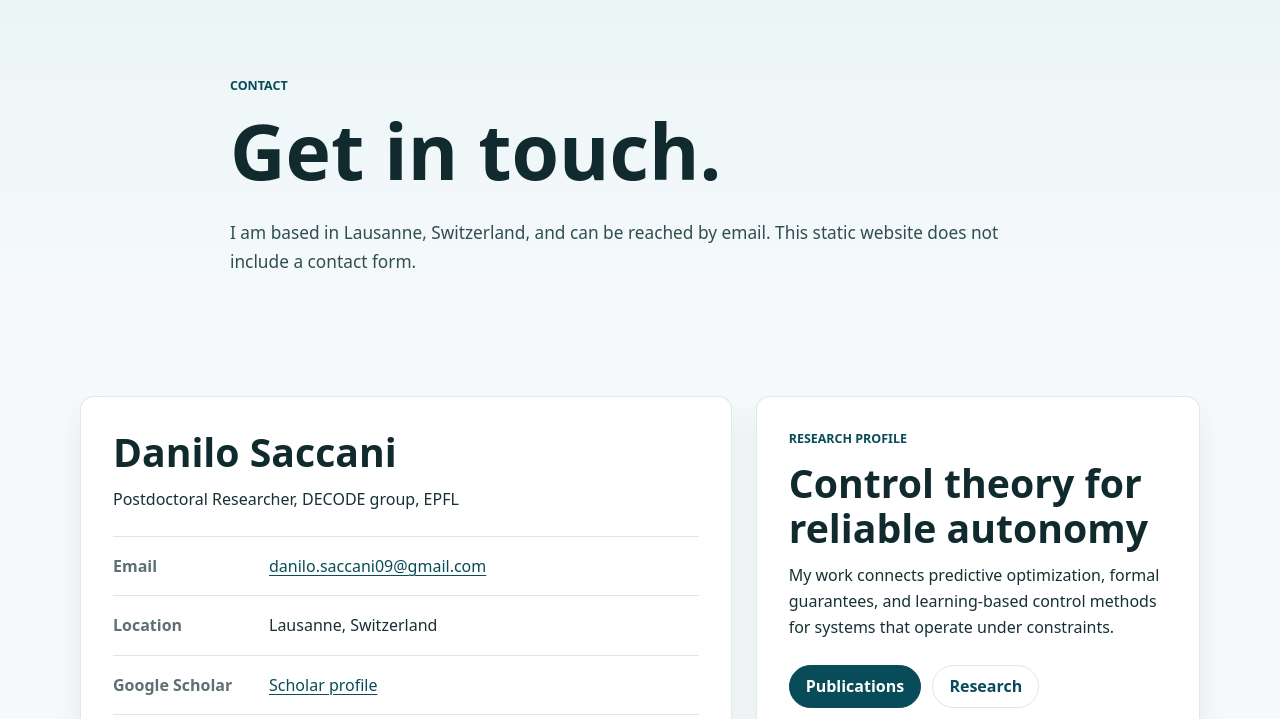
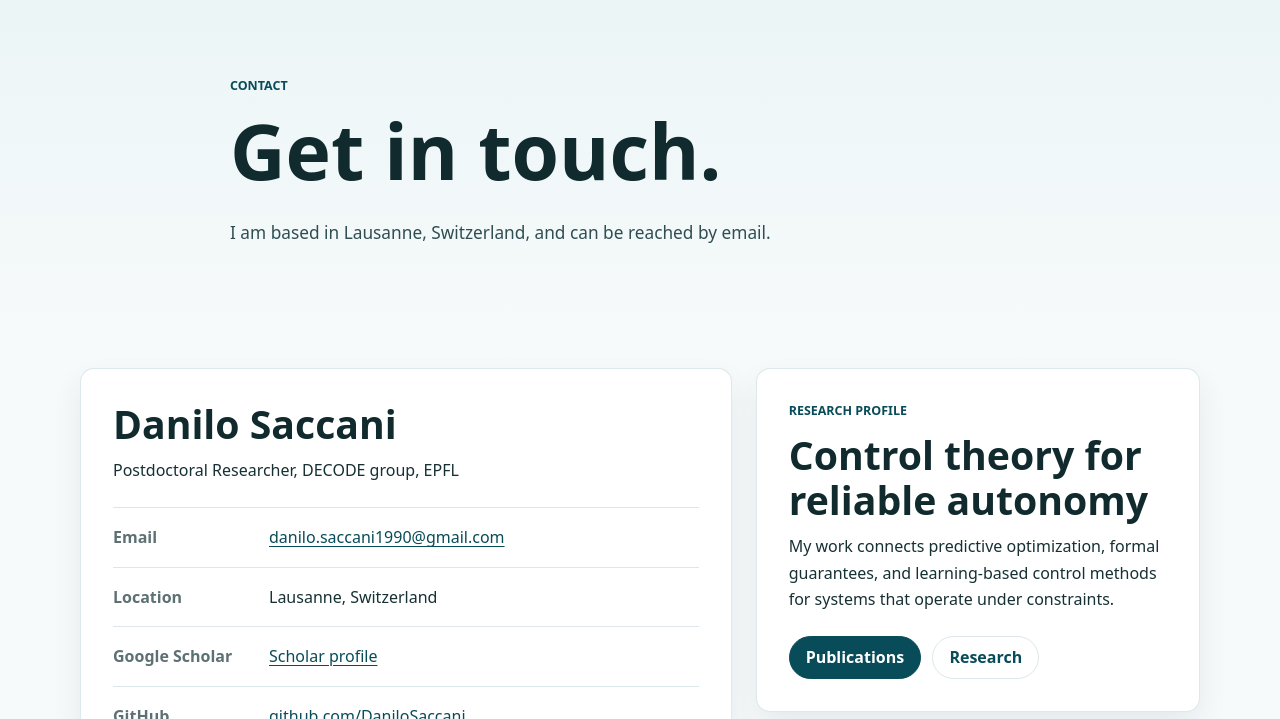
Before and after one commit to DaniloSaccani/danilosaccani.github.io, a plain HTML site: page contact.html in a window 1280 px wide. Shown: the part 81-800 px from the top of the page. Drawn offline with Linux system fonts and the light colour scheme.

Commit message:
updated contacts

```diff
--- a/assets/data/publications.json
+++ b/assets/data/publications.json
@@ -87,7 +87,7 @@
       "venue": "TODO",
       "year": "2024",
       "type": "conference",
-      "status": "TODO",
+      "status": "published",
       "links": {
         "pdf": "",
         "arxiv": "",
--- a/contact.html
+++ b/contact.html
@@ -43,7 +43,7 @@
         <p class="eyebrow">Contact</p>
         <h1>Get in touch.</h1>
         <p class="lead">
-          I am based in Lausanne, Switzerland, and can be reached by email. This static website does not include a contact form.
+          I am based in Lausanne, Switzerland, and can be reached by email.
         </p>
       </div>
     </section>
@@ -56,7 +56,7 @@
           <dl class="contact-list">
             <div>
               <dt>Email</dt>
-              <dd><a href="mailto:danilo.saccani09@gmail.com">danilo.saccani09@gmail.com</a></dd>
+              <dd><a href="mailto:danilo.saccani1990@gmail.com">danilo.saccani1990@gmail.com</a></dd>
             </div>
             <div>
               <dt>Location</dt>
```
